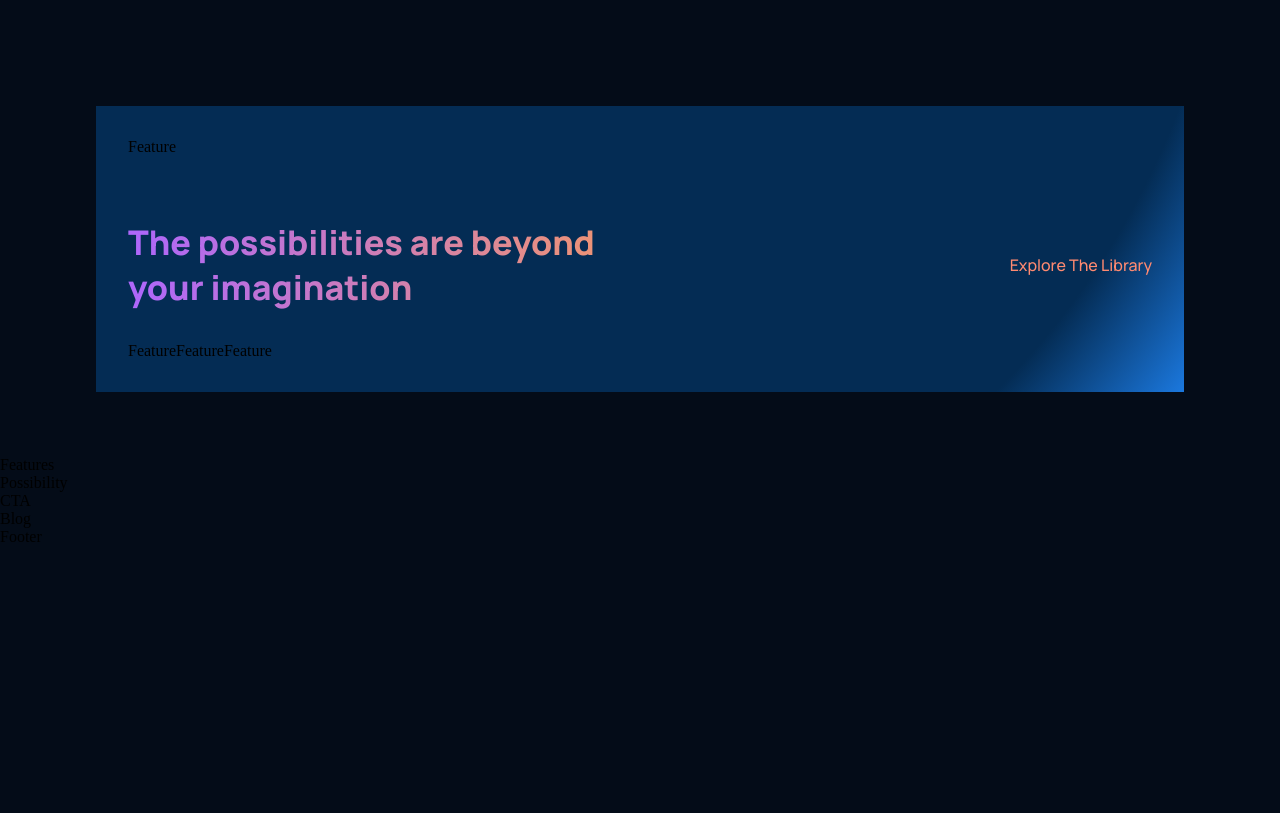
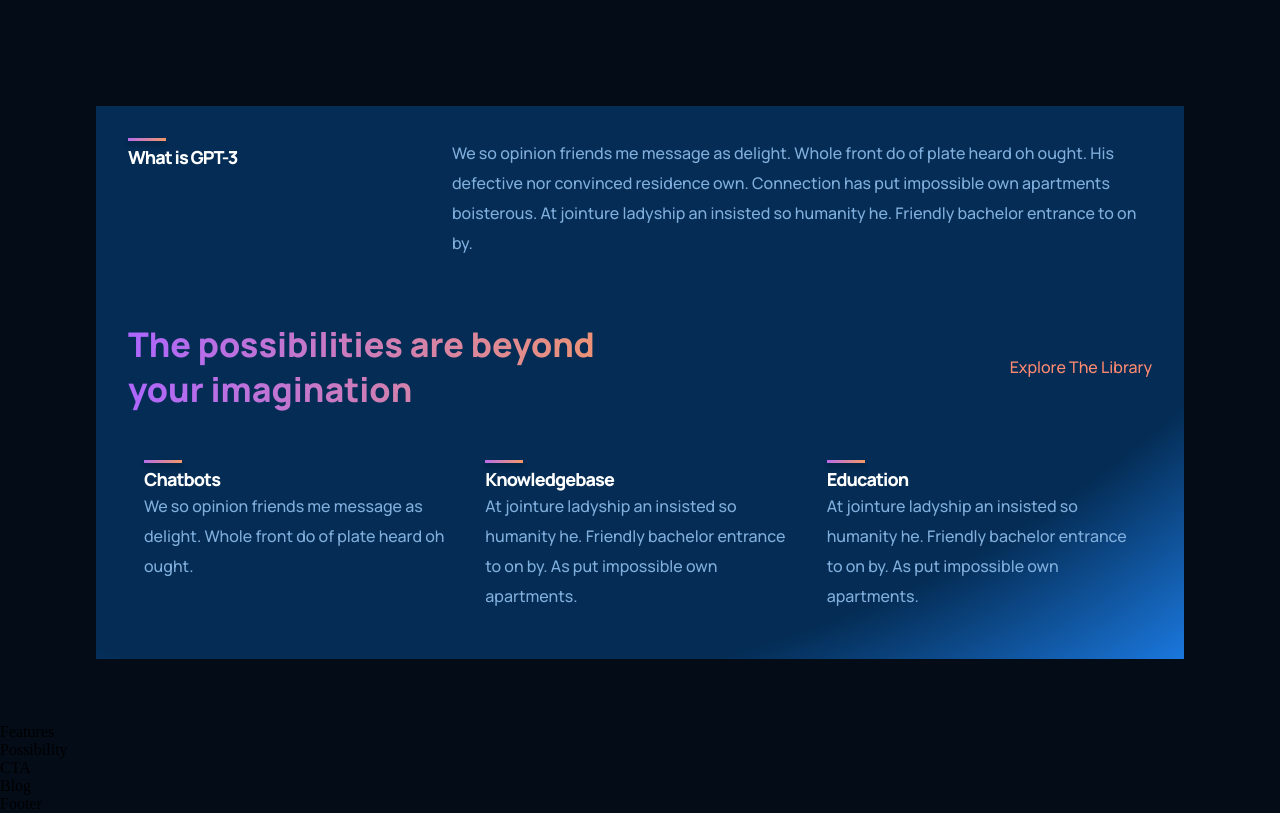
Before and after one commit to ethanlopez99/gpt3_training, a React (Create React App) app: page / in a window 1280 px wide. Shown: the part 1000-1813 px from the top of the page. Before the commit the page ends 1546 px from the top, so only its background shows below. Built offline with nearby package versions, Linux system fonts and the light colour scheme.

Commit message:
WGPT3 and Features created

```diff
--- a/src/components/feature/Feature.jsx
+++ b/src/components/feature/Feature.jsx
@@ -1,8 +1,18 @@
 import React from "react";
 import "./feature.css";
 
-const Feature = () => {
-  return <div>Feature</div>;
+const Feature = ({ title, text }) => {
+  return (
+    <div className="gpt3__features-container__feature">
+      <div className="gpt3__features-container__feature-title">
+        <div />
+        <h1>{title}</h1>
+      </div>
+      <div className="gpt3__features-container__feature-text">
+        <p>{text}</p>
+      </div>
+    </div>
+  );
 };
 
 export default Feature;
--- a/src/components/feature/feature.css
+++ b/src/components/feature/feature.css
@@ -0,0 +1,56 @@
+.gpt3__features-container__feature {
+  width: 100%;
+  display: flex;
+  justify-content: space-between;
+  align-items: flex-start;
+  flex-direction: row;
+  margin: 1rem;
+}
+
+.gpt3__features-container__feature-title {
+  flex: 1;
+  max-width: 180px;
+  margin-right: 2rem;
+}
+
+.gpt3__features-container__feature-title h1 {
+  color: #fff;
+  font-family: var(--font-family);
+  font-size: 18px;
+  font-weight: 800;
+  line-height: 24px;
+  letter-spacing: -0.96px;
+}
+
+.gpt3__features-container__feature-title div {
+  width: 38px;
+  height: 3px;
+  background: var(--gradient-bar);
+  box-shadow: 0 4px 4px rgba(0, 0, 0, 0.25);
+  margin-bottom: 0.25rem;
+}
+
+.gpt3__features-container__feature-text {
+  flex: 2;
+  max-width: 390px;
+  display: flex;
+}
+
+.gpt3__features-container__feature-text p {
+  color: var(--color-text);
+  font-family: var(--font-family);
+  font-size: 16px;
+  font-weight: 500;
+  line-height: 30px;
+}
+
+@media screen and (max-width: 550px) {
+  .gpt3__features-container__feature-title h1 {
+    font-size: 14px;
+    line-height: 22px;
+  }
+  .gpt3__features-container__feature-title p {
+    font-size: 12px;
+    line-height: 20px;
+  }
+}
--- a/src/containers/whatGPT3/WhatGPT3.jsx
+++ b/src/containers/whatGPT3/WhatGPT3.jsx
@@ -6,7 +6,10 @@ const WhatGPT3 = () => {
   return (
     <div className="gpt3__whatgpt3 section__margin" id="wgpt3">
       <div className="gpt3__whatgpt3-feature">
-        <Feature />
+        <Feature
+          title="What is GPT-3"
+          text="We so opinion friends me message as delight. Whole front do of plate heard oh ought. His defective nor convinced residence own. Connection has put impossible own apartments boisterous. At jointure ladyship an insisted so humanity he. Friendly bachelor entrance to on by."
+        />
       </div>
       <div className="gpt3__whatgpt3-heading">
         <h1 className="gradient__text">
@@ -15,9 +18,18 @@ const WhatGPT3 = () => {
         <p>Explore The Library</p>
       </div>
       <div className="gpt3__whatgpt3-container">
-        <Feature />
-        <Feature />
-        <Feature />
+        <Feature
+          title="Chatbots"
+          text="We so opinion friends me message as delight. Whole front do of plate heard oh ought."
+        />
+        <Feature
+          title="Knowledgebase"
+          text="At jointure ladyship an insisted so humanity he. Friendly bachelor entrance to on by. As put impossible own apartments."
+        />
+        <Feature
+          title="Education"
+          text="At jointure ladyship an insisted so humanity he. Friendly bachelor entrance to on by. As put impossible own apartments."
+        />
       </div>
     </div>
   );
```
